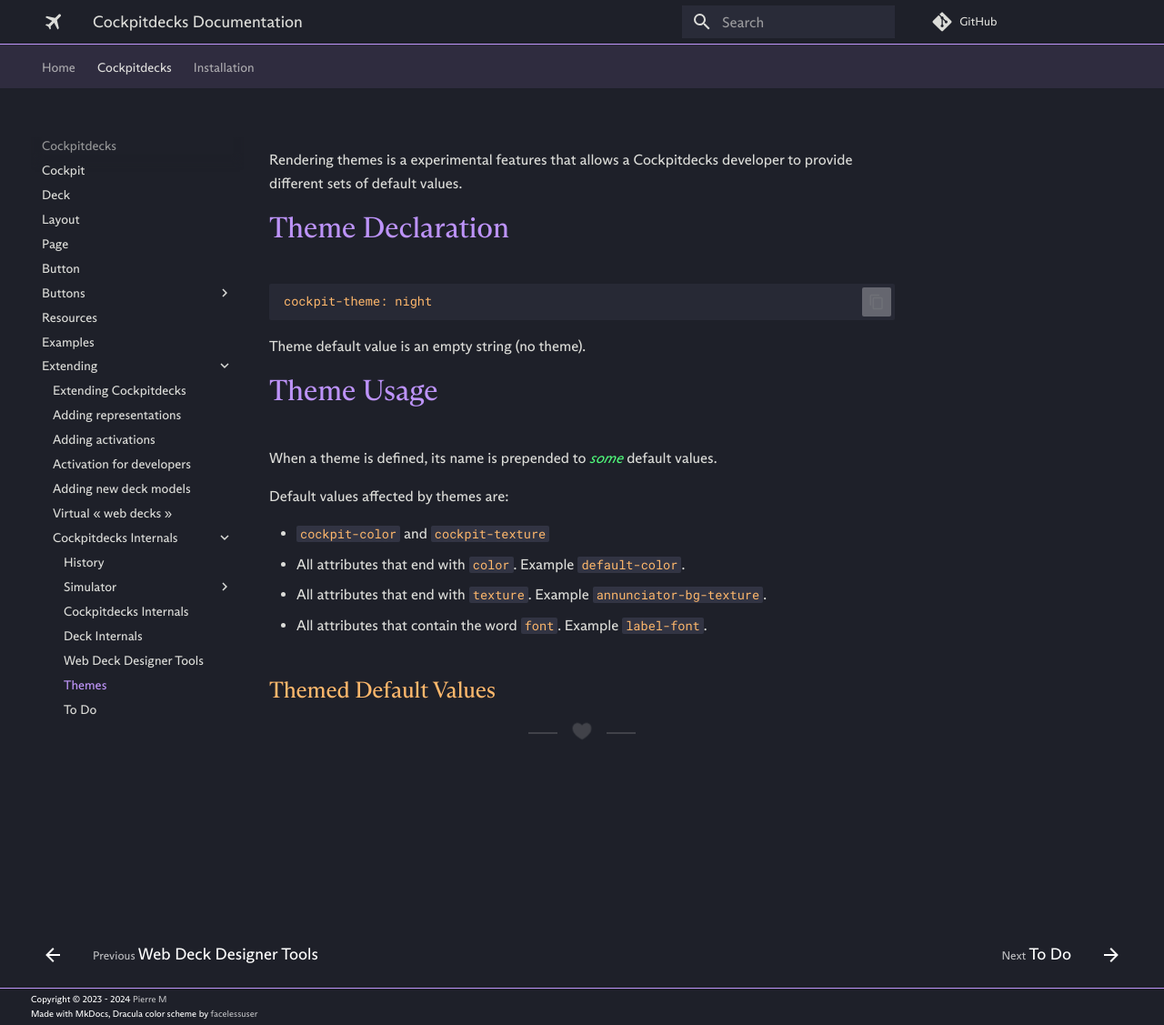
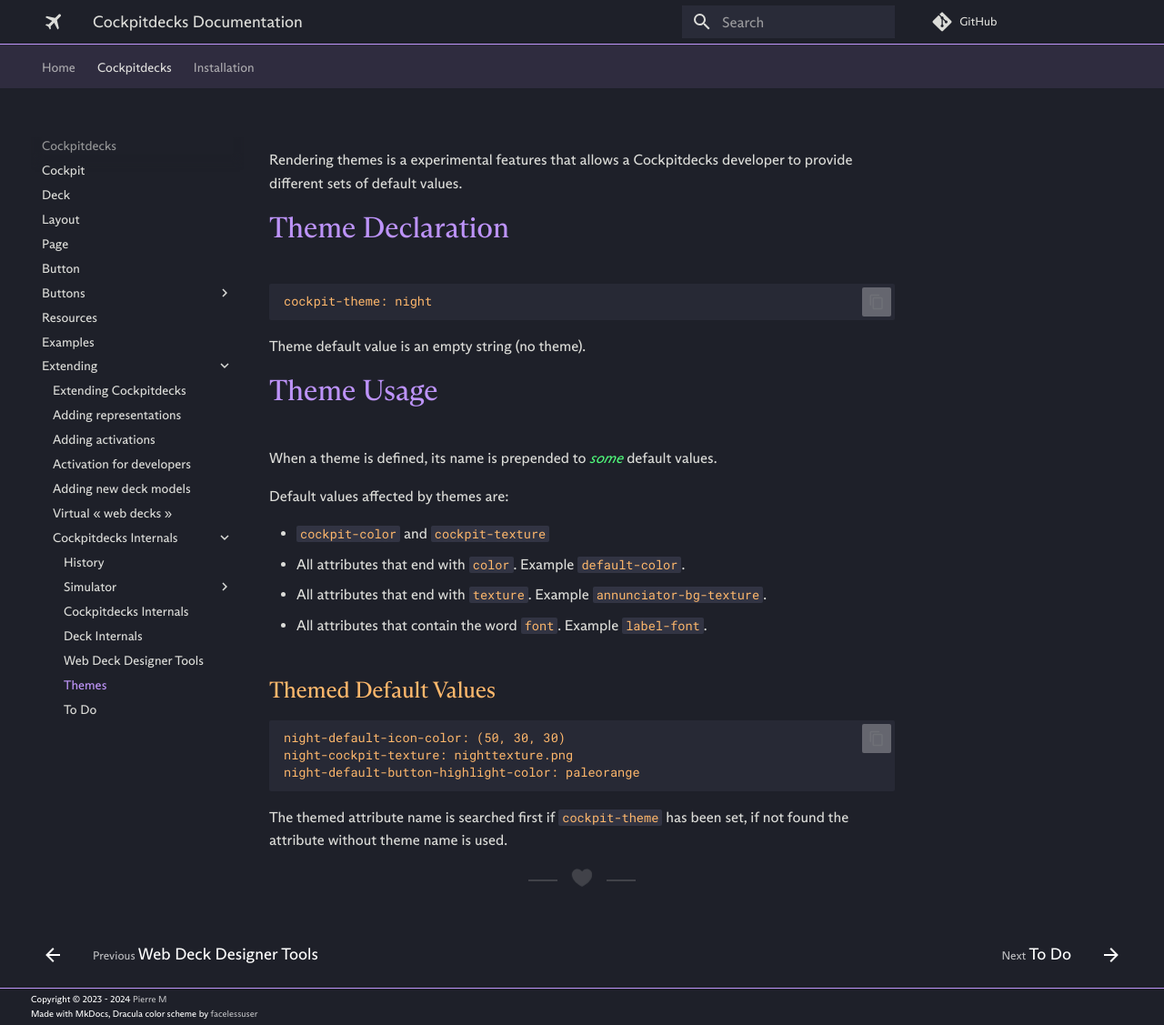
Before and after one commit to devleaks/cockpitdecks-docs, an MkDocs documentation site: the page built from docs/Extending/Internals/Themes.md, in a window 1280 px wide and 1127 px high. Shown: the whole window at 91% size. Built offline with MkDocs 1.6.1 and Material for MkDocs 9.7.7, drawn with Linux system fonts in a browser that asks for light colours; a script that is not in the unit is left out; comment, search, counter and statistics services are not loaded.

Commit message:
Added themes examples

````diff
--- a/docs/.theme/assets/css/fonts.css
+++ b/docs/.theme/assets/css/fonts.css
@@ -1,24 +1,20 @@
 /* Devleaks personal preference for heading and emphasis
  * (matches some Obsidian Dracula Theme at https://draculatheme.com/contribute)
  *
+ * I apologize for illegal use of one of the nicest font I ever encountered.
+ * If you think I really infringed copyrights, please send a kind mail and I'll remove it right away.
+ * This font is used on other web sites, where I stole it.
+ *
  * Last updated: 25-MAR-2024
- *
- * I apologize for illegal use of one of the nicest font I ever encountered.
- * You can find it here: https://abcdinamo.com/typefaces/arizona.
- * Requested the demo file and use it here.
- * I simply cannot afford it.
- * If you think I really , please send a kind mail and I'll remove it right away.
- * I'm very respectful of copyright, own a valid licence of all software I use,
- * I even bought fonts in the past, but I cannot afford the 1750€ to get the full set.
  *
  */
 @font-face {
-  font-family: "ABCArizona";
-  src: url("../fonts/ABCArizonaPlusVariable-Trial.woff2") format('woff2-variations');
+  font-family: "FontVariable";
+  src: url("../fonts/FontVariable-Trial.woff2") format('woff2-variations');
 }
 :root {
-    --md-text-font: "ABCArizona";
-    --md-text-font-family: "ABCArizona";
+    --md-text-font: "FontVariable";
+    --md-text-font-family: "FontVariable";
     --font-variation-weight: 400;
     --font-variation-italic: 0;
     --font-variation-serif: 0;
--- a/docs/Extending/Internals/Themes.md
+++ b/docs/Extending/Internals/Themes.md
@@ -20,3 +20,11 @@
 - All attributes that contain the word `font`. Example `label-font`.
 
 ## Themed Default Values
+
+```
+night-default-icon-color: (50, 30, 30)
+night-cockpit-texture: nighttexture.png
+night-default-button-highlight-color: paleorange
+```
+
+The themed attribute name is searched first if `cockpit-theme` has been set, if not found the attribute without theme name is used.
````
Also changed, not shown: docs/.theme/assets/fonts/FontVariable-Trial.woff2 (renamed from docs/.theme/assets/fonts/ABCArizonaPlusVariable-Trial.woff2).
